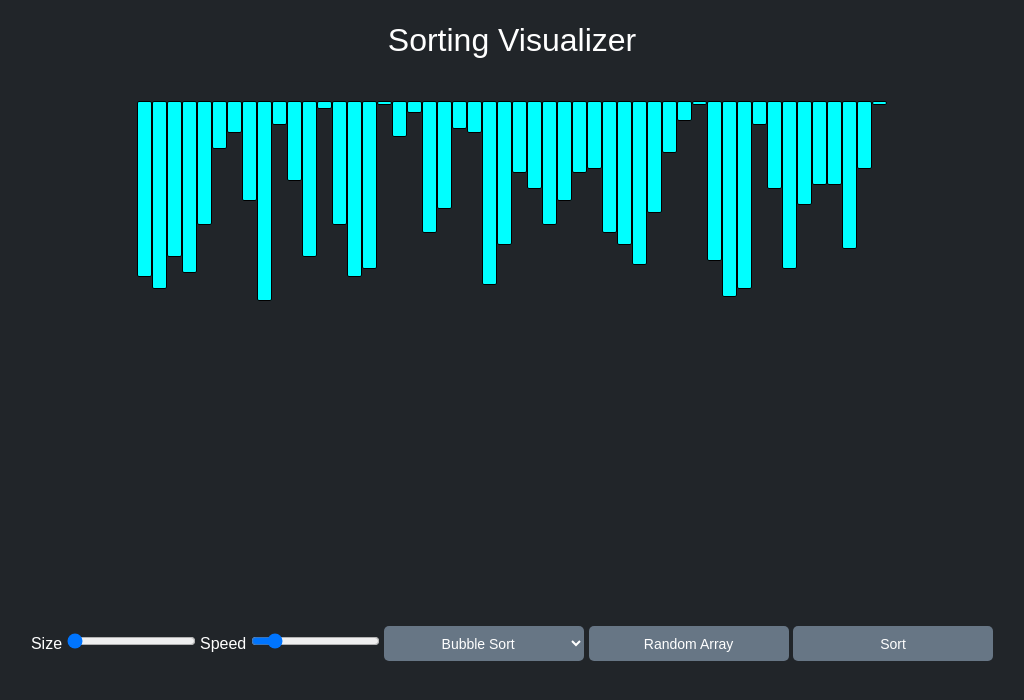
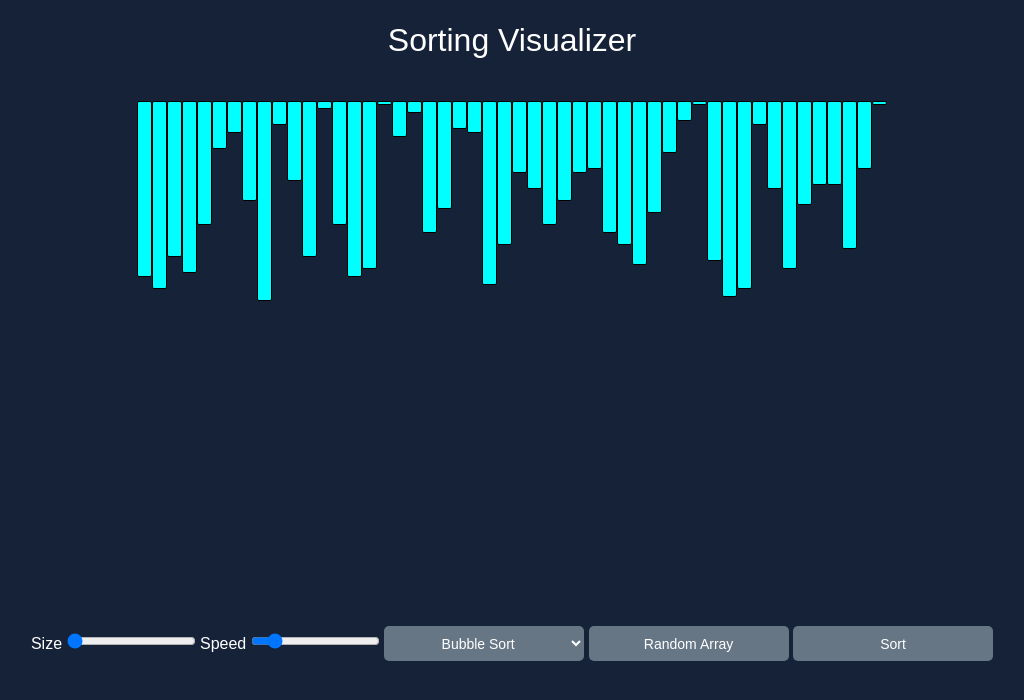
Before and after one commit to ChaitanyaTabhane/Sorting-Visualizer, a plain HTML site: page index.html in a window 1280 px wide. Shown: the whole page, without its empty margins (128-1152 px from the left). Drawn offline with Linux system fonts and the light colour scheme.

Commit message:
Added favicon

```diff
--- a/index.html
+++ b/index.html
@@ -5,6 +5,7 @@
   <meta charset="UTF-8" />
   <meta http-equiv="X-UA-Compatible" content="IE=edge" />
   <meta name="viewport" content="width=device-width, initial-scale=1.0" />
+  <link rel="icon" type="image/x-icon" href="/img/favicon.ico">
   <link rel="stylesheet" href="style.css" />
   <title>Sorting Visualizer</title>
 </head>
--- a/style.css
+++ b/style.css
@@ -3,7 +3,7 @@
     margin: 0;
     box-sizing: border-box;
     color : white;
-    font-family: Arial, Helvetica, sans-serif;
+    font-family: Arial, sans-serif;
 
 }
 
@@ -14,7 +14,7 @@ h1{
     line-height: 1.2;
     margin-block-start: 0.67em;
     margin-block-end: 0.67em;
-    font-family: Arial, Helvetica, sans-serif;
+    font-family: Arial, sans-serif;
     color : white;
 }
 
@@ -47,7 +47,7 @@ h1{
 }
 
 body{
-    background-color: #212529;
+    background-color: #152238;
 
 }
 
```
Also changed, not shown: img/favicon.ico (added).
